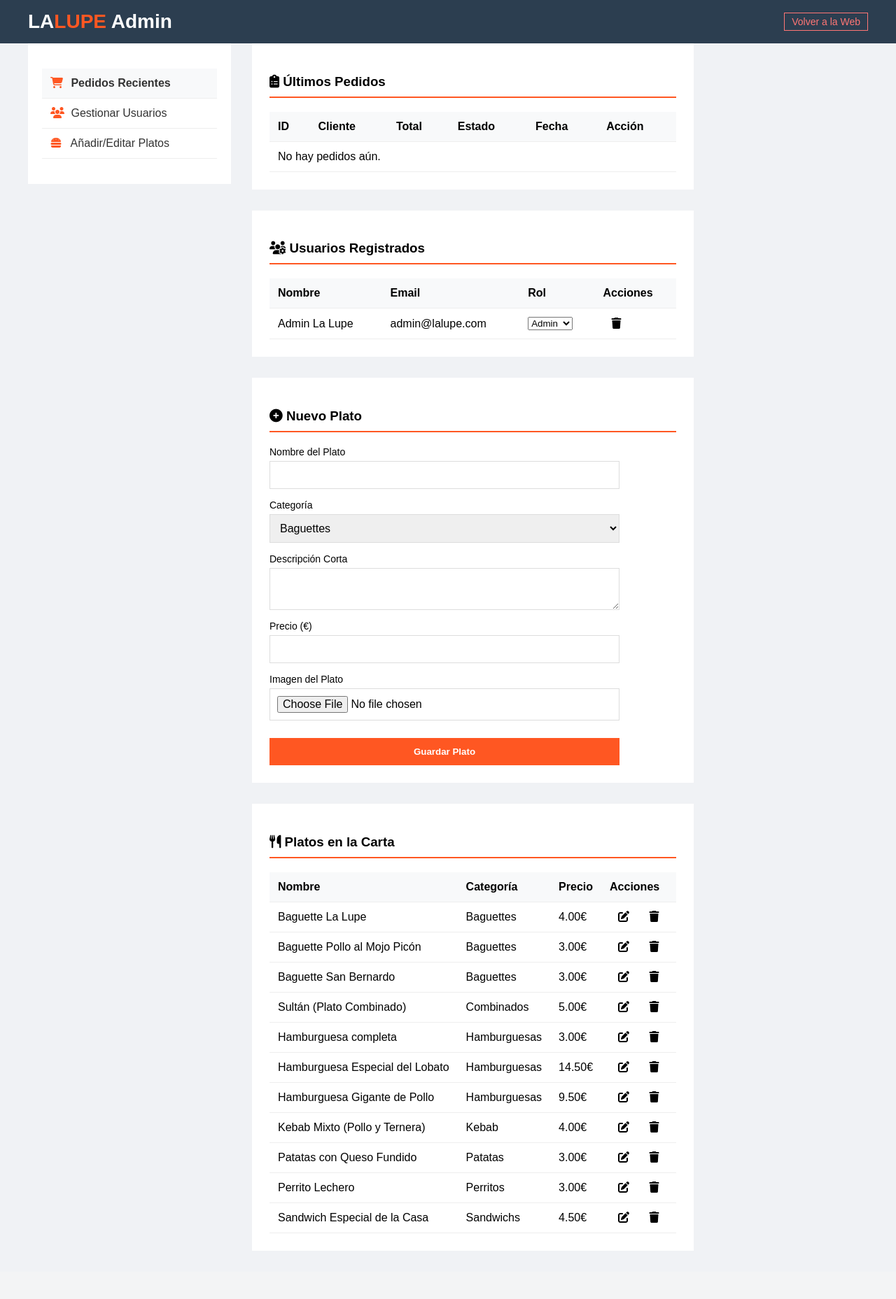
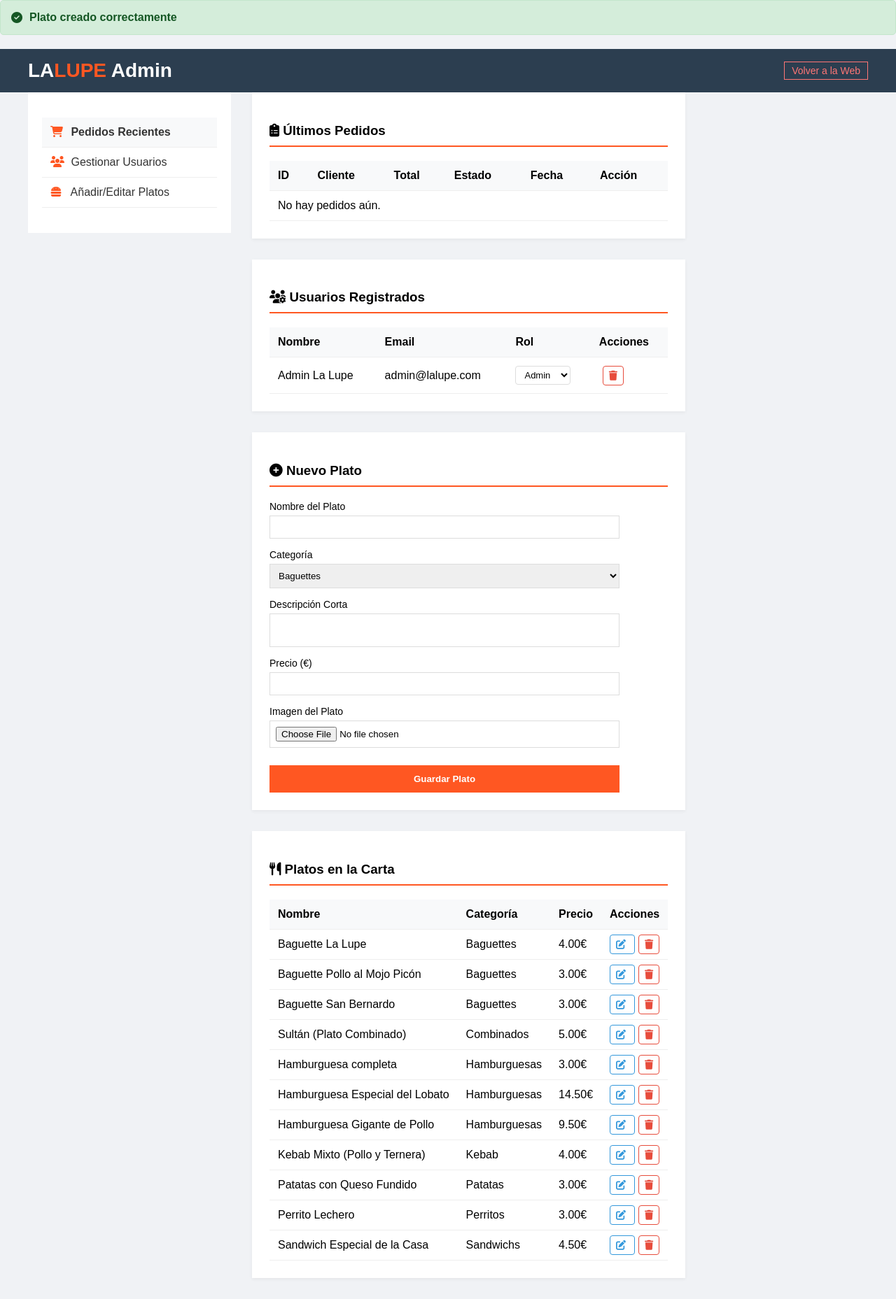
Before and after one commit to Adrisito123/Web-La-Lupe, a PHP site: the page made by admin/panel.php in a window 1280 px wide. Shown: the whole page at 70% size. Before the commit the page ends 1749 px from the top, so only its background shows below. Run offline with PHP 8.4, Linux system fonts and the light colour scheme; a user stored in the database is signed in; data comes from the database, SQL or seed files in the repository; data that the repository does not hold is empty.

Commit message:
Add files via upload

```diff
--- a/admin/panel.php
+++ b/admin/panel.php
@@ -22,6 +22,12 @@
 
 </head>
 <body class="body-admin">
+    <?php if (isset($_GET['status'])): ?>
+        <div class="alerta-admin <?php echo $_GET['status']; ?>">
+            <i class="fas <?php echo ($_GET['status'] == 'success') ? 'fa-check-circle' : 'fa-exclamation-circle'; ?>"></i>
+            <?php echo $_GET['msg']; ?>
+        </div>
+    <?php endif; ?>
     <header class="cabecera-principal">
         <nav class="barra-navegacion contenedor">
             <div class="bloque-izquierdo">
--- a/css/estilos.css
+++ b/css/estilos.css
@@ -372,14 +372,6 @@
   gap: 30px;
   margin-top: 30px;
 }
-@media (max-width: 768px) {
-  .contenedor-admin {
-    flex-direction: column;
-    gap: 20px;
-    margin-top: 15px;
-    padding: 0 10px;
-  }
-}
 
 .menu-lateral {
   width: 250px;
@@ -387,23 +379,6 @@
   height: -moz-fit-content;
   height: fit-content;
   padding: 20px;
-}
-@media (max-width: 768px) {
-  .menu-lateral {
-    width: 100%;
-    padding: 10px;
-  }
-  .menu-lateral ul {
-    display: flex;
-    overflow-x: auto;
-    gap: 10px;
-  }
-  .menu-lateral ul li a {
-    border-bottom: none;
-    border: 1px solid #eee;
-    border-radius: 5px;
-    padding: 8px 15px;
-  }
 }
 .menu-lateral ul {
   list-style: none;
@@ -429,12 +404,7 @@
   background: white;
   padding: 25px;
   margin-bottom: 30px;
-}
-@media (max-width: 768px) {
-  .bloque-panel {
-    padding: 15px;
-    width: 100%;
-  }
+  box-shadow: 0 2px 5px rgba(0, 0, 0, 0.05);
 }
 .bloque-panel h3 {
   border-bottom: 2px solid #ff5722;
@@ -446,27 +416,8 @@
   width: 100%;
   border-collapse: collapse;
 }
-@media (max-width: 768px) {
-  .tabla-admin thead {
-    display: none;
-  }
-  .tabla-admin tr {
-    display: block;
-    border: 1px solid #eee;
-    margin-bottom: 15px;
-    padding: 10px;
-    border-radius: 8px;
-  }
-  .tabla-admin td {
-    display: flex;
-    justify-content: space-between;
-    align-items: center;
-    border-bottom: 1px solid #f5f5f5;
-    padding: 10px 5px;
-    text-align: right;
-  }
-}
-.tabla-admin th, .tabla-admin td {
+.tabla-admin th,
+.tabla-admin td {
   padding: 12px;
   text-align: left;
   border-bottom: 1px solid #eee;
@@ -478,12 +429,6 @@
 .formulario-admin {
   display: grid;
   gap: 15px;
-  max-width: 500px;
-}
-@media (max-width: 768px) {
-  .formulario-admin {
-    max-width: 100%;
-  }
 }
 .formulario-admin .grupo-input {
   display: flex;
@@ -493,10 +438,104 @@
   font-size: 14px;
   margin-bottom: 5px;
 }
-.formulario-admin .grupo-input input, .formulario-admin .grupo-input select, .formulario-admin .grupo-input textarea {
-  padding: 10px;
+.formulario-admin .grupo-input input,
+.formulario-admin .grupo-input select {
+  padding: 8px;
   border: 1px solid #ddd;
-  font-size: 16px;
+}
+
+.btn-editar {
+  color: #3498db;
+  margin-right: 10px;
+}
+
+.btn-borrar {
+  color: #e74c3c;
+}
+
+.badge {
+  padding: 4px 8px;
+  border-radius: 4px;
+  font-size: 12px;
+  font-weight: bold;
+  color: white;
+}
+.badge.pendiente {
+  background-color: #f39c12;
+}
+.badge.preparando {
+  background-color: #3498db;
+}
+.badge.completado {
+  background-color: #14c838;
+}
+
+.btn-tabla {
+  background: #eee;
+  border: none;
+  padding: 5px 10px;
+  cursor: pointer;
+  font-size: 12px;
+  text-decoration: none;
+  color: #333;
+}
+
+.rol-etiqueta {
+  padding: 2px 8px;
+  font-size: 11px;
+  border-radius: 10px;
+  text-transform: uppercase;
+  font-weight: bold;
+}
+.rol-etiqueta.admin {
+  background: #34495e;
+  color: #f1c40f;
+}
+.rol-etiqueta.user {
+  background: #eee;
+  color: #7f8c8d;
+}
+
+.btn-accion {
+  padding: 5px 8px;
+  border-radius: 4px;
+  text-decoration: none;
+  font-size: 14px;
+}
+.btn-accion.azul {
+  color: #3498db;
+  border: 1px solid #3498db;
+}
+.btn-accion.rojo {
+  color: #e74c3c;
+  border: 1px solid #e74c3c;
+  margin-left: 5px;
+}
+.btn-accion:hover {
+  opacity: 0.7;
+}
+
+.selector-rol {
+  padding: 4px 8px;
+  border-radius: 4px;
+  border: 1px solid #ddd;
+  background-color: #fff;
+  font-size: 13px;
+  cursor: pointer;
+}
+.selector-rol:focus {
+  border-color: #ff5722;
+  outline: none;
+}
+
+.formulario-admin {
+  max-width: 500px;
+}
+.formulario-admin textarea {
+  padding: 8px;
+  border: 1px solid #ddd;
+  font-family: inherit;
+  resize: none;
 }
 .formulario-admin .boton-accion {
   background-color: #ff5722;
@@ -508,16 +547,6 @@
   margin-top: 10px;
 }
 
-.btn-accion {
-  padding: 8px 12px;
-}
-@media (max-width: 768px) {
-  .btn-accion {
-    display: inline-block;
-    margin-top: 5px;
-  }
-}
-
 .alerta-admin {
   padding: 15px;
   margin-bottom: 20px;
@@ -526,6 +555,16 @@
   display: flex;
   align-items: center;
   gap: 10px;
+}
+.alerta-admin.success {
+  background-color: #d4edda;
+  color: #155724;
+  border: 1px solid #c3e6cb;
+}
+.alerta-admin.error {
+  background-color: #f8d7da;
+  color: #721c24;
+  border: 1px solid #f5c6cb;
 }
 
 .contenedor {
--- a/css/scss/pages/_admin.scss
+++ b/css/scss/pages/_admin.scss
@@ -1,5 +1,4 @@
 @use '../variables' as v;
-
 .body-admin {
     background-color: #f0f2f5;
 }
@@ -8,13 +7,6 @@
     display: flex;
     gap: 30px;
     margin-top: 30px;
-
-    @media (max-width: 768px) {
-        flex-direction: column;
-        gap: 20px;
-        margin-top: 15px;
-        padding: 0 10px;
-    }
 }
 
 .menu-lateral {
@@ -22,27 +14,6 @@
     background: white;
     height: fit-content;
     padding: 20px;
-
-    @media (max-width: 768px) {
-        width: 100%;
-        padding: 10px;
-
-        ul {
-            display: flex;
-            overflow-x: auto;
-            gap: 10px;
-
-            li {
-                a {
-                    border-bottom: none;
-                    border: 1px solid #eee;
-                    border-radius: 5px;
-                    padding: 8px 15px;
-                }
-            }
-        }
-    }
-
     ul {
         list-style: none;
         padding: 0;
@@ -68,12 +39,7 @@
     background: white;
     padding: 25px;
     margin-bottom: 30px;
-
-    @media (max-width: 768px) {
-        padding: 15px;
-        width: 100%;
-    }
-
+    box-shadow: 0 2px 5px rgba(0, 0, 0, 0.05);
     h3 {
         border-bottom: 2px solid v.$color-primario;
         padding-bottom: 10px;
@@ -84,31 +50,8 @@
 .tabla-admin {
     width: 100%;
     border-collapse: collapse;
-
-    @media (max-width: 768px) {
-        thead {
-            display: none;
-        }
-
-        tr {
-            display: block;
-            border: 1px solid #eee;
-            margin-bottom: 15px;
-            padding: 10px;
-            border-radius: 8px;
-        }
-
-        td {
-            display: flex;
-            justify-content: space-between;
-            align-items: center;
-            border-bottom: 1px solid #f5f5f5;
-            padding: 10px 5px;
-            text-align: right;
-        }
-    }
-
-    th, td {
+    th,
+    td {
         padding: 12px;
         text-align: left;
         border-bottom: 1px solid #eee;
@@ -121,12 +64,6 @@
 .formulario-admin {
     display: grid;
     gap: 15px;
-    max-width: 500px;
-
-    @media (max-width: 768px) {
-        max-width: 100%;
-    }
-
     .grupo-input {
         display: flex;
         flex-direction: column;
@@ -134,13 +71,106 @@
             font-size: 14px;
             margin-bottom: 5px;
         }
-        input, select, textarea {
-            padding: 10px;
+        input,
+        select {
+            padding: 8px;
             border: 1px solid #ddd;
-            font-size: 16px;
         }
     }
+}
 
+.btn-editar {
+    color: #3498db;
+    margin-right: 10px;
+}
+
+.btn-borrar {
+    color: #e74c3c;
+}
+
+.badge {
+    padding: 4px 8px;
+    border-radius: 4px;
+    font-size: 12px;
+    font-weight: bold;
+    color: white;
+    &.pendiente {
+        background-color: #f39c12;
+    }
+    &.preparando {
+        background-color: #3498db;
+    }
+    &.completado {
+        background-color: #14c838;
+    }
+}
+
+.btn-tabla {
+    background: #eee;
+    border: none;
+    padding: 5px 10px;
+    cursor: pointer;
+    font-size: 12px;
+    text-decoration: none;
+    color: #333;
+}
+
+.rol-etiqueta {
+    padding: 2px 8px;
+    font-size: 11px;
+    border-radius: 10px;
+    text-transform: uppercase;
+    font-weight: bold;
+    &.admin {
+        background: #34495e;
+        color: #f1c40f;
+    }
+    &.user {
+        background: #eee;
+        color: #7f8c8d;
+    }
+}
+
+.btn-accion {
+    padding: 5px 8px;
+    border-radius: 4px;
+    text-decoration: none;
+    font-size: 14px;
+    &.azul {
+        color: #3498db;
+        border: 1px solid #3498db;
+    }
+    &.rojo {
+        color: #e74c3c;
+        border: 1px solid #e74c3c;
+        margin-left: 5px;
+    }
+    &:hover {
+        opacity: 0.7;
+    }
+}
+
+.selector-rol {
+    padding: 4px 8px;
+    border-radius: 4px;
+    border: 1px solid #ddd;
+    background-color: #fff;
+    font-size: 13px;
+    cursor: pointer;
+    &:focus {
+        border-color: v.$color-primario;
+        outline: none;
+    }
+}
+
+.formulario-admin {
+    max-width: 500px;
+    textarea {
+        padding: 8px;
+        border: 1px solid #ddd;
+        font-family: inherit;
+        resize: none;
+    }
     .boton-accion {
         background-color: v.$color-primario;
         color: white;
@@ -152,14 +182,6 @@
     }
 }
 
-.btn-accion {
-    padding: 8px 12px;
-    @media (max-width: 768px) {
-        display: inline-block;
-        margin-top: 5px;
-    }
-}
-
 .alerta-admin {
     padding: 15px;
     margin-bottom: 20px;
@@ -168,4 +190,14 @@
     display: flex;
     align-items: center;
     gap: 10px;
+    &.success {
+        background-color: #d4edda;
+        color: #155724;
+        border: 1px solid #c3e6cb;
+    }
+    &.error {
+        background-color: #f8d7da;
+        color: #721c24;
+        border: 1px solid #f5c6cb;
+    }
 }
```
Also changed, not shown: 1 other file.
